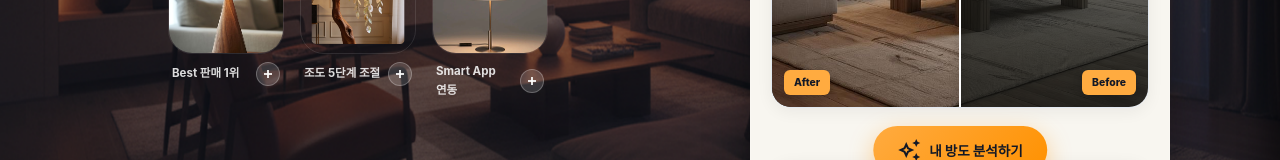
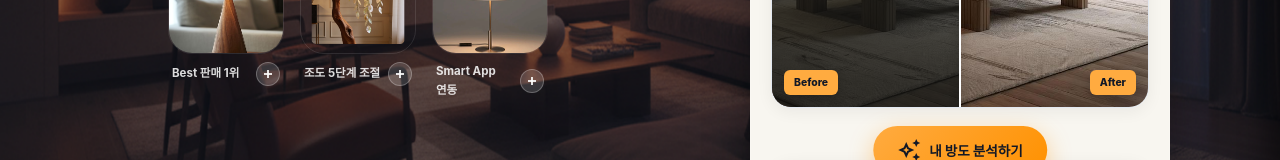
Before and after one commit to ltn3515-ui/viewlight, a React (Vite) app: page /bna-all in a window 1280 px wide. Shown: the part 546-706 px from the top of the page. Built offline with nearby package versions, Linux system fonts and the light colour scheme; no server answers.

Commit message:
feat: restore standard Before/After direction (Left=Before, Right=After) and fix badge overlap with zIndex stacking

```diff
--- a/src/components/modals/ImageViewerModal.tsx
+++ b/src/components/modals/ImageViewerModal.tsx
@@ -148,8 +148,8 @@ export const ImageViewerModal: React.FC = () => {
             {selectedProduct.id === 'bna-home-zoom' ? (
               // Case 1: Side-by-side split image
               <>
-                {/* Before layer - Base (left half of the combined image, B&W/dark, shown on the right side) */}
-                <div style={{ position: 'absolute', top: 0, left: 0, width: '100%', height: '100%', overflow: 'hidden' }}>
+                {/* Before layer - Base (left half of the combined image, B&W/dark, shown on the left side) */}
+                <div style={{ position: 'absolute', top: 0, left: 0, width: '100%', height: '100%', overflow: 'hidden', zIndex: 1 }}>
                   <img
                     src={selectedProduct.img}
                     alt="Before"
@@ -164,10 +164,10 @@ export const ImageViewerModal: React.FC = () => {
                       maxWidth: 'none',
                     }}
                   />
-                  <span className="bna-tag-badge before-badge" style={{ pointerEvents: 'none', right: '12px', left: 'auto' }}>Before</span>
+                  <span className="bna-tag-badge before-badge" style={{ pointerEvents: 'none', left: '12px', right: 'auto' }}>Before</span>
                 </div>
 
-                {/* After layer - Overlay (right half of the combined image, warm/bright, shown on the left side, clipped from the right) */}
+                {/* After layer - Overlay (right half of the combined image, warm/bright, shown on the right side, clipped from the left) */}
                 <div
                   style={{
                     position: 'absolute',
@@ -176,8 +176,9 @@ export const ImageViewerModal: React.FC = () => {
                     width: '100%',
                     height: '100%',
                     overflow: 'hidden',
-                    clipPath: `inset(0 ${100 - sliderPos}% 0 0)`,
-                    WebkitClipPath: `inset(0 ${100 - sliderPos}% 0 0)`,
+                    zIndex: 2,
+                    clipPath: `inset(0 0 0 ${sliderPos}%)`,
+                    WebkitClipPath: `inset(0 0 0 ${sliderPos}%)`,
                     transition: isDragging.current ? 'none' : 'clip-path 0.1s ease-out, -webkit-clip-path 0.1s ease-out',
                   }}
                 >
@@ -195,14 +196,14 @@ export const ImageViewerModal: React.FC = () => {
                       maxWidth: 'none',
                     }}
                   />
-                  <span className="bna-tag-badge after-badge" style={{ pointerEvents: 'none', left: '12px', right: 'auto' }}>After</span>
+                  <span className="bna-tag-badge after-badge" style={{ pointerEvents: 'none', right: '12px', left: 'auto' }}>After</span>
                 </div>
               </>
             ) : (
               // Case 2: Single image with dark/warm contrast filters
               <>
-                {/* Before layer - Base (dark filter applied, shown on the right side) */}
-                <div style={{ position: 'absolute', top: 0, left: 0, width: '100%', height: '100%', overflow: 'hidden' }}>
+                {/* Before layer - Base (dark filter applied, shown on the left side) */}
+                <div style={{ position: 'absolute', top: 0, left: 0, width: '100%', height: '100%', overflow: 'hidden', zIndex: 1 }}>
                   <img
                     src={selectedProduct.img}
                     alt="Before"
@@ -214,10 +215,10 @@ export const ImageViewerModal: React.FC = () => {
                       pointerEvents: 'none',
                     }}
                   />
-                  <span className="bna-tag-badge before-badge" style={{ pointerEvents: 'none', right: '12px', left: 'auto' }}>Before</span>
+                  <span className="bna-tag-badge before-badge" style={{ pointerEvents: 'none', left: '12px', right: 'auto' }}>Before</span>
                 </div>
 
-                {/* After layer - Overlay (warm filter applied, shown on the left side, clipped from the right) */}
+                {/* After layer - Overlay (warm filter applied, shown on the right side, clipped from the left) */}
                 <div
                   style={{
                     position: 'absolute',
@@ -226,8 +227,9 @@ export const ImageViewerModal: React.FC = () => {
                     width: '100%',
                     height: '100%',
                     overflow: 'hidden',
-                    clipPath: `inset(0 ${100 - sliderPos}% 0 0)`,
-                    WebkitClipPath: `inset(0 ${100 - sliderPos}% 0 0)`,
+                    zIndex: 2,
+                    clipPath: `inset(0 0 0 ${sliderPos}%)`,
+                    WebkitClipPath: `inset(0 0 0 ${sliderPos}%)`,
                     transition: isDragging.current ? 'none' : 'clip-path 0.1s ease-out, -webkit-clip-path 0.1s ease-out',
                   }}
                 >
@@ -242,7 +244,7 @@ export const ImageViewerModal: React.FC = () => {
                       pointerEvents: 'none',
                     }}
                   />
-                  <span className="bna-tag-badge after-badge" style={{ pointerEvents: 'none', left: '12px', right: 'auto' }}>After</span>
+                  <span className="bna-tag-badge after-badge" style={{ pointerEvents: 'none', right: '12px', left: 'auto' }}>After</span>
                 </div>
               </>
             )}
--- a/src/pages/BnaAllPage.tsx
+++ b/src/pages/BnaAllPage.tsx
@@ -154,32 +154,29 @@ export const BnaAllPage: React.FC = () => {
                   aspectRatio: aspectRatio ? `${aspectRatio}` : '1.5 / 1'
                 }}
               >
-                {/* Before 이미지 (어두운 기본 배경 - 100% width) */}
-                <div className="bna-image-before" style={{ width: '100%', height: '100%', position: 'absolute', top: 0, left: 0, zIndex: 1 }}>
-                  <img src="img/livingroom.jpg" alt="거실 비포" style={{ width: '100%', height: '100%', display: 'block', objectFit: 'cover' }} />
-                  <span className="bna-tag-badge before-badge" style={{ right: '12px', left: 'auto' }}>Before</span>
+                {/* After 이미지 (밝은 기본 배경 - 100% width) */}
+                <div className="bna-image-after" style={{ width: '100%', height: '100%', position: 'absolute', top: 0, left: 0, borderRight: 'none', zIndex: 1 }}>
+                  <img src="img/livingroom.jpg" alt="거실 애프터" onLoad={handleImageLoad} style={{ width: '100%', height: '100%', display: 'block', objectFit: 'cover' }} />
+                  <span className="bna-tag-badge after-badge" style={{ right: '12px', left: 'auto' }}>After</span>
                 </div>
 
-                {/* After 이미지 (밝은 아프터 오버레이 - width 조절 가능) */}
+                {/* Before 이미지 (어두운 오버레이 - width 조절 가능) */}
                 <div
-                  className="bna-image-after"
-                  id="bna-after-overlay"
+                  className="bna-image-before"
+                  id="bna-before-overlay"
                   style={{
                     position: 'absolute',
                     top: 0,
                     left: 0,
-                    width: '100%',
+                    width: `${sliderPos}%`,
                     height: '100%',
                     overflow: 'hidden',
                     zIndex: 2,
-                    borderRight: 'none',
-                    clipPath: `inset(0 ${100 - sliderPos}% 0 0)`,
-                    WebkitClipPath: `inset(0 ${100 - sliderPos}% 0 0)`,
-                    transition: isDragging.current ? 'none' : 'clip-path 0.1s ease-out, -webkit-clip-path 0.1s ease-out',
+                    transition: isDragging.current ? 'none' : 'width 0.1s ease-out',
                   }}
                 >
-                  <img src="img/livingroom.jpg" alt="거실 애프터" onLoad={handleImageLoad} style={{ width: '100%', height: '100%', display: 'block', objectFit: 'cover', maxWidth: 'none' }} />
-                  <span className="bna-tag-badge after-badge" style={{ left: '12px', right: 'auto' }}>After</span>
+                  <img src="img/livingroom.jpg" alt="거실 비포" style={{ width: '100%', height: '100%', display: 'block', objectFit: 'cover', maxWidth: 'none' }} />
+                  <span className="bna-tag-badge before-badge" style={{ left: '12px', right: 'auto' }}>Before</span>
                 </div>
 
                 {/* 슬라이더 컨트롤러 핸들 */}
```
